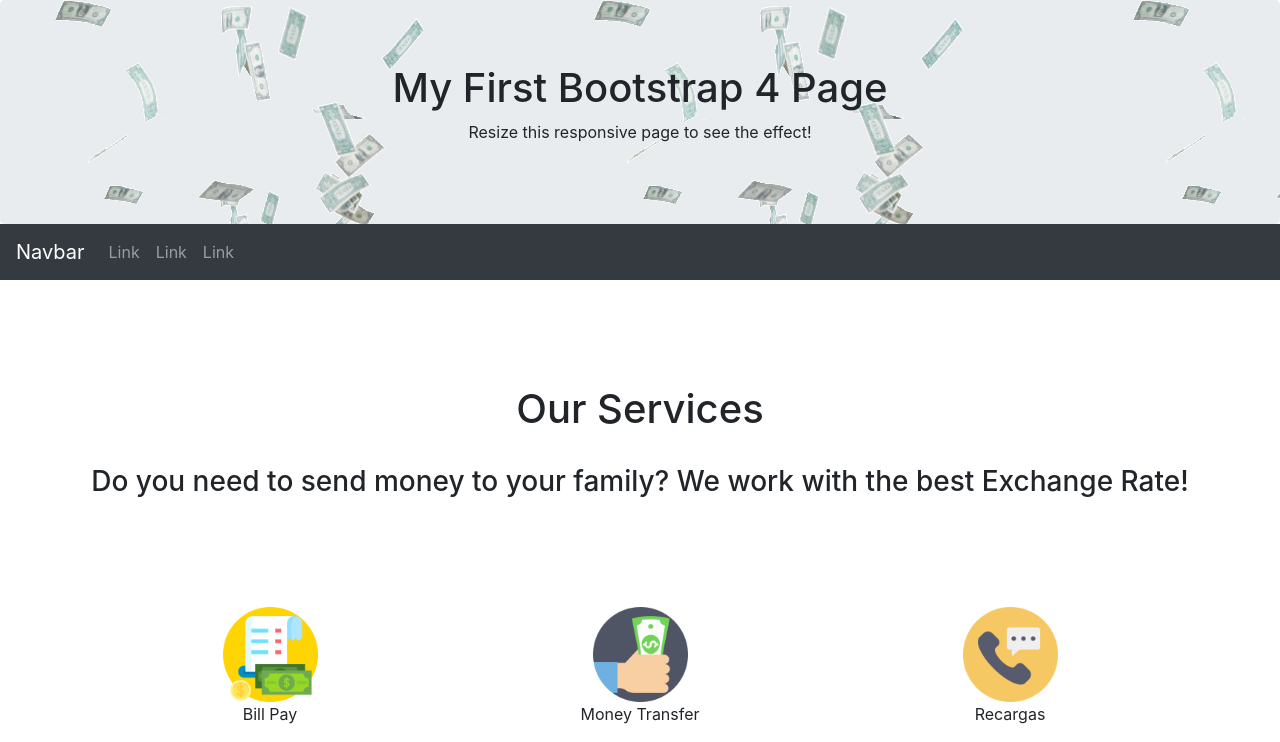
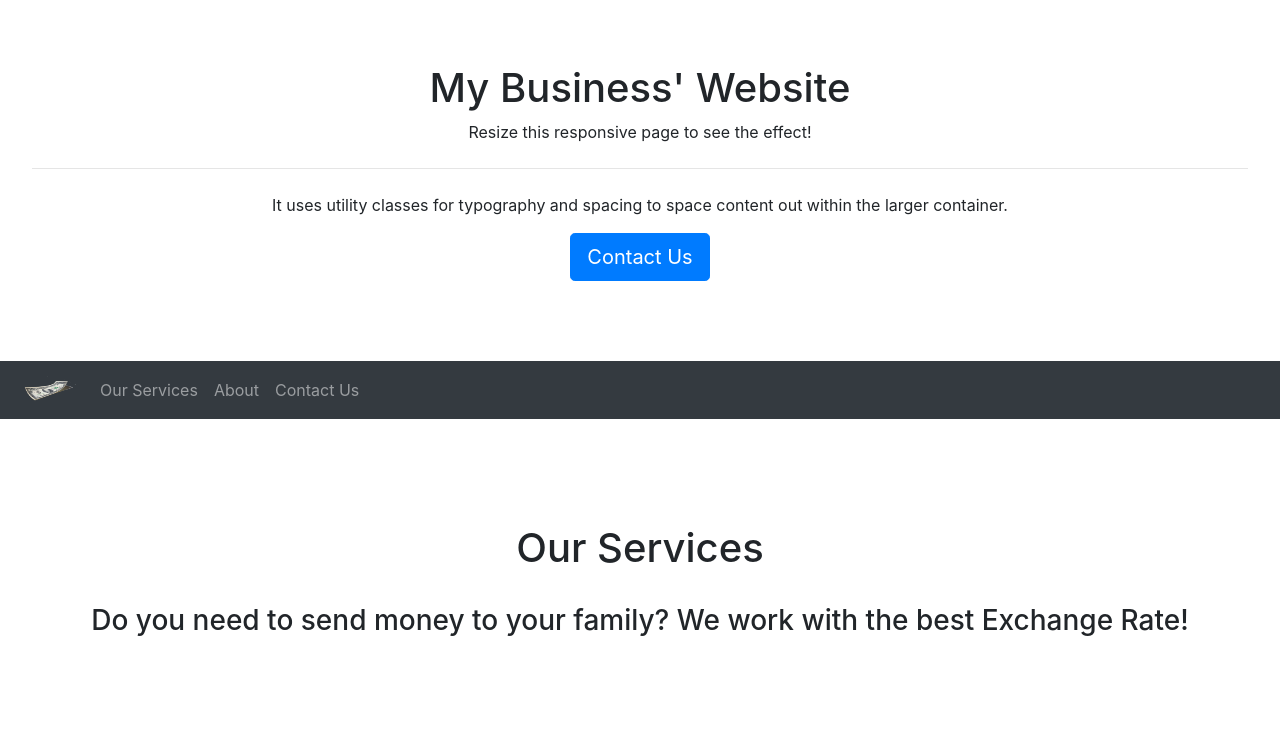
Before and after one commit to CBArgento/Template_003, a plain HTML site: page index.html in a window 1280 px wide. Shown: the top 742 px of the page. Drawn offline with nearby package versions, Linux system fonts and the light colour scheme.

Commit message:
2nd fixes

```diff
--- a/index.html
+++ b/index.html
@@ -1,7 +1,7 @@
 <!DOCTYPE html>
 <html lang="en">
 <head>
-  <title>Bootstrap 4 Website Example</title>
+  <title>Template_003</title>
   <meta charset="utf-8">
   <meta name="viewport" content="width=device-width, initial-scale=1">
    <!--My Style-->
@@ -14,26 +14,33 @@
 </head>
 <body>
 
+
 <div class="jumbotron text-center" style="margin-bottom:0">
-  <h1>My First Bootstrap 4 Page</h1>
+  <h1>My Business' Website</h1>
   <p>Resize this responsive page to see the effect!</p>
+  <hr class="my-4">
+  <p>It uses utility classes for typography and spacing to space content out within the larger container.</p>
+  <p class="lead">
+    <a class="btn btn-primary btn-lg" href="#Connect" role="button">Contact Us</a>
+  </p>
 </div>
 
+
 <nav class="navbar navbar-expand-sm bg-dark navbar-dark">
-  <a class="navbar-brand" href="#">Navbar</a>
+    <a class="navbar-brand" href="#"><img id="navlogo" src="Assets/Img/Dollar.png"></a>
   <button class="navbar-toggler" type="button" data-toggle="collapse" data-target="#collapsibleNavbar">
     <span class="navbar-toggler-icon"></span>
   </button>
   <div class="collapse navbar-collapse" id="collapsibleNavbar">
     <ul class="navbar-nav">
       <li class="nav-item">
-        <a class="nav-link" href="#">Link</a>
+        <a class="nav-link" href="#Section1">Our Services</a>
       </li>
       <li class="nav-item">
-        <a class="nav-link" href="#">Link</a>
+        <a class="nav-link" href="#About">About</a>
       </li>
       <li class="nav-item">
-        <a class="nav-link" href="#">Link</a>
+        <a class="nav-link" href="#Connect">Contact Us</a>
       </li>
     </ul>
   </div>
--- a/style.css
+++ b/style.css
@@ -143,12 +143,8 @@ text-align: center;
   }
 
 .jumbotron {
-    background-image: url("Assets/Img/dollarrain.png");
-    background-color: #00F3FF;
+    background:transparent !important
 }
 
+
 background-image: url("Assets/Img/dollarrain.png");
-
-.jumbo1 {
-    background-image: url("Assets/Img/dollarrain.png");
-}
```
